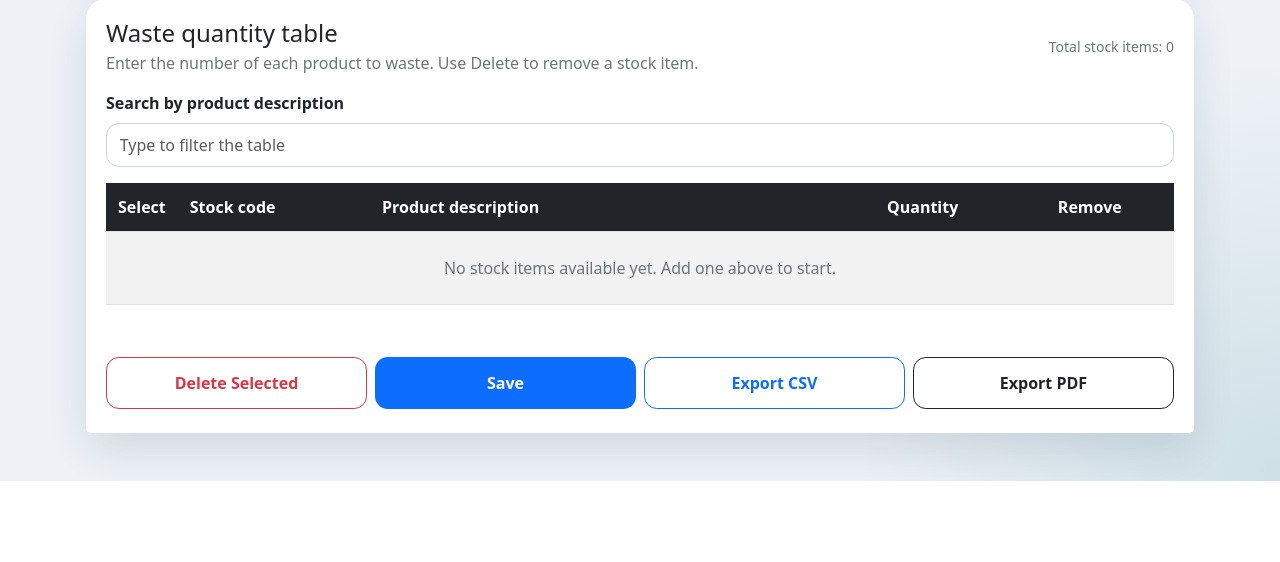
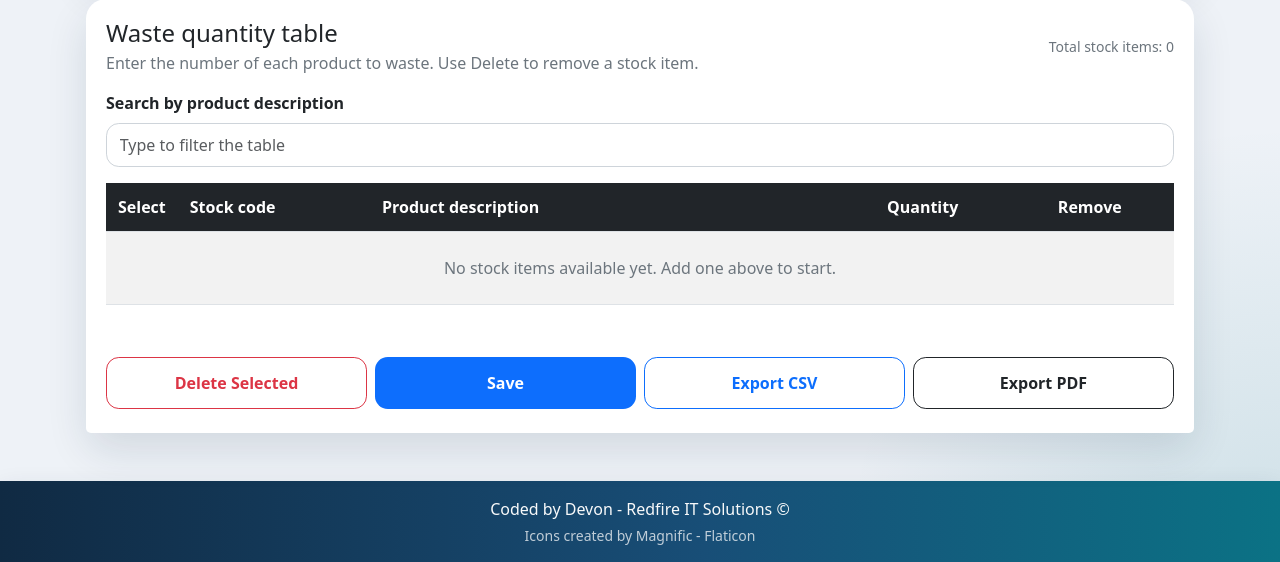
Before and after one commit to Devon-GS/Waste-Management-Online-Form, a Flask app: page / in a window 1280 px wide. Shown: the part 515-1077 px from the top of the page. Before the commit the page ends 996 px from the top, so only its background shows below. Run offline with Flask 3, Linux system fonts and the light colour scheme; data that the repository does not hold is empty; some libraries are stand-ins or nearby versions.

Commit message:
Add favicon and fixes

```diff
--- a/templates/base.html
+++ b/templates/base.html
@@ -11,6 +11,7 @@
     />
     <link rel="stylesheet" href="{{ url_for('static', filename='styles.css') }}" />
     <link rel="stylesheet" href="{{ url_for('static', filename='bootstrap-fallback.css') }}" />
+	 <link rel="icon" type="image/x-icon" href="{{ url_for('static', filename='favicon.ico') }}">
   </head>
   <body>
     <nav class="navbar navbar-expand-lg navbar-dark navbar-shell sticky-top">
@@ -38,5 +39,19 @@
         {% block content %}{% endblock %}
       </div>
     </main>
+	 <footer class="bg-dark text-light py-3 mt-auto navbar-shell">
+        <div class="container text-center">
+            <p class="mb-1">
+                <a href="https://devon-gs.github.io/" class="text-light text-decoration-none" title="coded by" target="_blank">
+                    Coded by Devon - Redfire IT Solutions © <span id="year"></span>
+                </a>
+            </p>
+            <p class="mb-0 small">
+                <a href="https://www.flaticon.com/free-icons/waste" class="text-light text-decoration-none opacity-75" title="waste icons" target="_blank">
+                    Icons created by Magnific - Flaticon
+                </a>
+            </p>
+        </div>
+    </footer>
   </body>
 </html>
--- a/templates/index.html
+++ b/templates/index.html
@@ -1,5 +1,5 @@
 {% extends "base.html" %}
-{% block title %}New Waste Form{% endblock %}
+{% block title %}Waste Management Form{% endblock %}
 {% block content %}
 <div class="hero-card mb-4">
   <div class="d-flex flex-column flex-lg-row justify-content-between gap-3 align-items-lg-end">
```
Also changed, not shown: static/favicon.ico (added), static/favicons/android-chrome-192x192.png (added), static/favicons/android-chrome-512x512.png (added), static/favicons/apple-touch-icon.png (added), static/favicons/favicon-16x16.png (added), static/favicons/favicon-32x32.png (added), static/favicons/favicon.ico (added), static/favicons/garbage.png (added), static/favicons/site.webmanifest (added).
